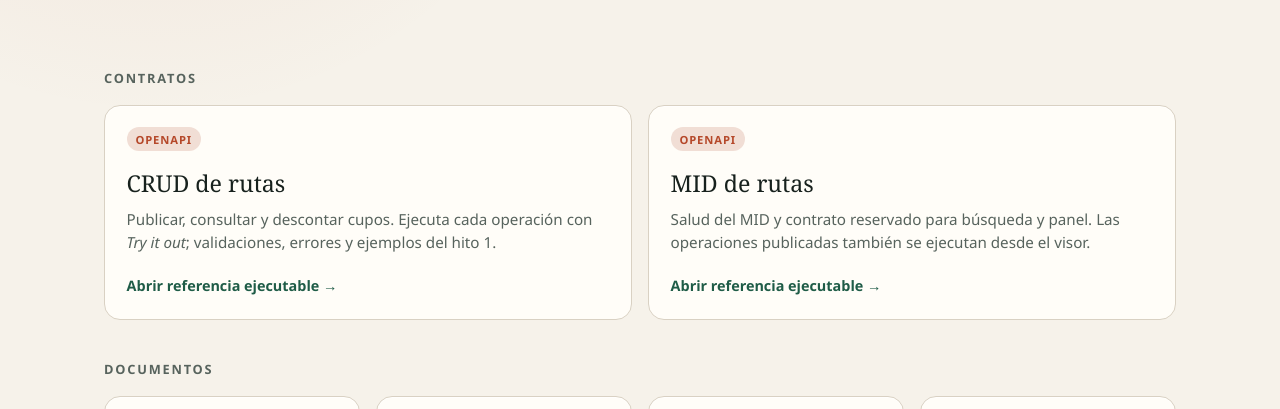
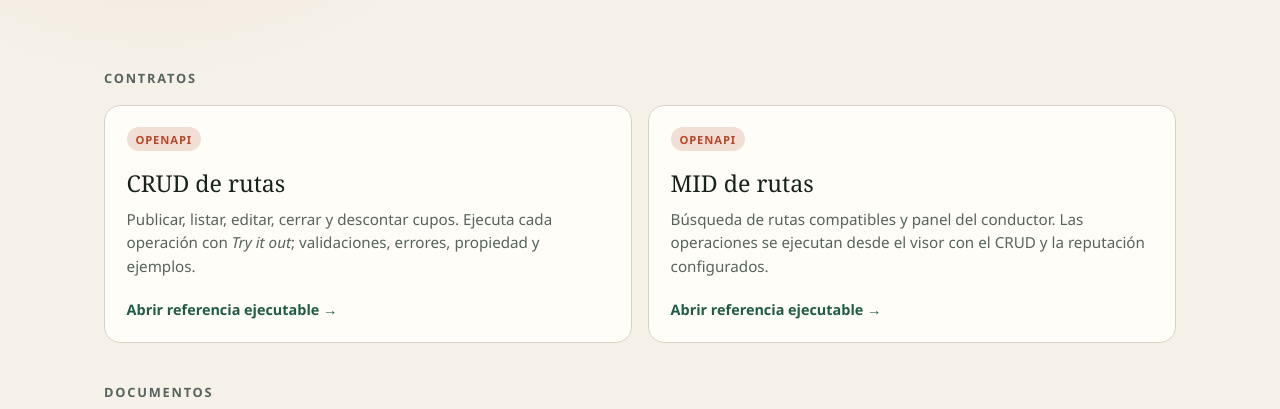
Before and after one commit to git-init-ud/trip-forge, a plain HTML site: page docs/site/index.html in a window 1280 px wide. Shown: the part 332-741 px from the top of the page. Drawn offline with Linux system fonts and the light colour scheme.

Commit message:
docs: document running, verification and pending cluster agreements
Expand the README to describe both services' delivered operations, environment variables, the idempotent ruta-0001..ruta-0015 seed, local execution, error format and the OpenAPI viewer, and add the seed GoLand run configuration while refreshing the documentation site cards. Record the agreements still pending with the cluster: definitive gateway header names and scopes, seat idempotency with Reservas, the reputation schema and 404 semantics, the seed IDs with groups B and C, and the third-party road provider.

Verification observed on the complete change set: gofmt -l cmd internal test produced no output; go vet ./..., go build ./... and docker compose config --quiet passed; MONGODB_TEST_URI=mongodb://127.0.0.1:27017 go test -race ./... -count=1 passed in all packages, including the integration tests against real MongoDB. A smoke test with real processes and a simulated reputation service covered the paginated GET /rutas, the ordered GET /rutas/compatibles, the panel with occupancy, the 404 for a missing profile and the 503 dependencia_no_disponible response when reputation was down. Both files under api/ parse as OpenAPI 3.0.3.

```diff
--- a/docs/site/index.html
+++ b/docs/site/index.html
@@ -24,13 +24,13 @@
         <a class="card" href="swagger.html?spec=api/rutas-crud.openapi.yaml">
           <span class="tag">OpenAPI</span>
           <h3>CRUD de rutas</h3>
-          <p>Publicar, consultar y descontar cupos. Ejecuta cada operación con <em>Try it out</em>; validaciones, errores y ejemplos del hito 1.</p>
+          <p>Publicar, listar, editar, cerrar y descontar cupos. Ejecuta cada operación con <em>Try it out</em>; validaciones, errores, propiedad y ejemplos.</p>
           <span class="go">Abrir referencia ejecutable →</span>
         </a>
         <a class="card" href="swagger.html?spec=api/rutas-mid.openapi.yaml">
           <span class="tag">OpenAPI</span>
           <h3>MID de rutas</h3>
-          <p>Salud del MID y contrato reservado para búsqueda y panel. Las operaciones publicadas también se ejecutan desde el visor.</p>
+          <p>Búsqueda de rutas compatibles y panel del conductor. Las operaciones se ejecutan desde el visor con el CRUD y la reputación configurados.</p>
           <span class="go">Abrir referencia ejecutable →</span>
         </a>
       </div>
```
Also changed, not shown: .run/seed.run.xml (added), 1 other file.
